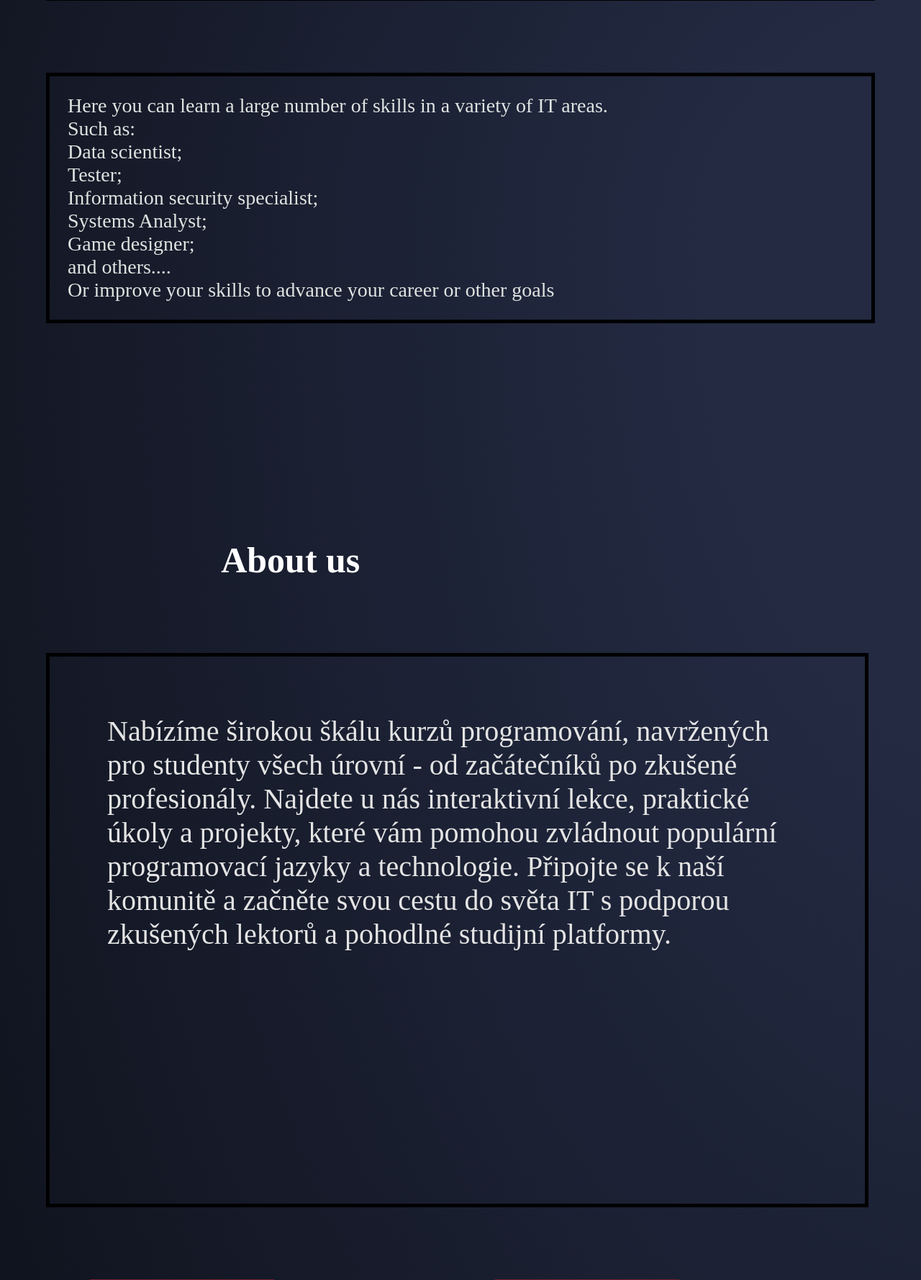
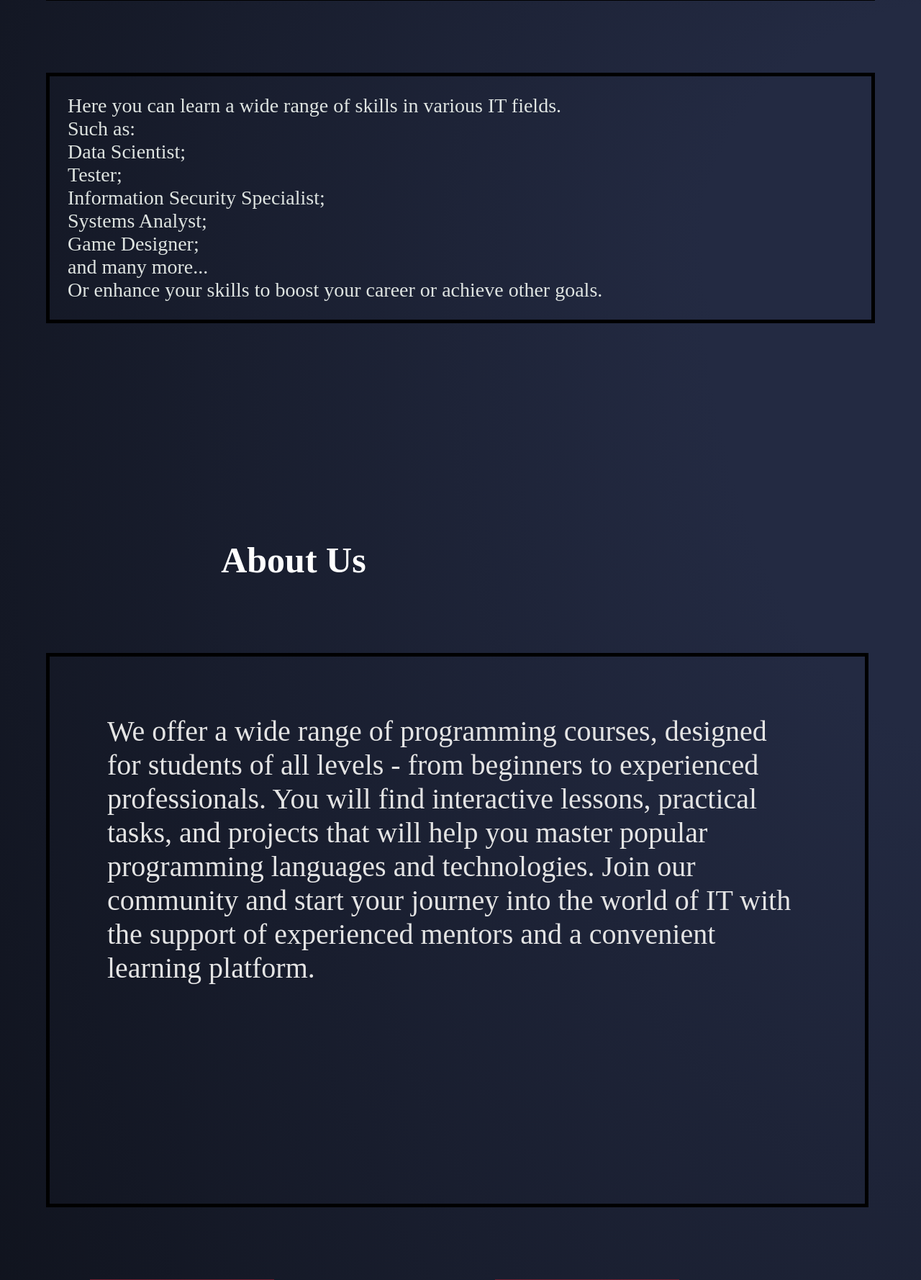
Before and after one commit to DaniilPes/WEB, a PHP site: page /app/Views/TemplateBased/IntroductionTemplate.tpl.php in a window 1280 px wide. Shown: the part 862-2640 px from the top of the page at 72% size. Run offline with PHP 8.4, Linux system fonts and the light colour scheme; some libraries are stand-ins or nearby versions.

Commit message:
translations v2.0
course-page responsivity needed

```diff
--- a/app/Views/TemplateBased/CommentsTemplate.tpl.php
+++ b/app/Views/TemplateBased/CommentsTemplate.tpl.php
@@ -23,8 +23,8 @@ global $tplData;
             <div class="comment <?= $commentClass ?>">
                 <div class="comment-header">
                     <span class="author"><strong>Autor:</strong> <?= htmlspecialchars($comment['autor_name']) ?></span>
-                    <span class="right"><strong>Pravo:</strong> <?= htmlspecialchars($comment['right']) ?></span>
-                    <span class="course"><strong>Kurz:</strong> <?= htmlspecialchars($comment['course']) ?></span>
+                    <span class="right"><strong>Rights:</strong> <?= htmlspecialchars($comment['right']) ?></span>
+                    <span class="course"><strong>Course:</strong> <?= htmlspecialchars($comment['course']) ?></span>
                 </div>
                 <div class="comment-text">
 <!--                    --><?php //= htmlspecialchars($comment['text']) ?>
@@ -41,7 +41,7 @@ global $tplData;
                     <div class="comment-actions">
                         <form action="index.php?page=comments" method="POST">
                             <input type="hidden" name="id_comment" value="<?= htmlspecialchars($comment['id_comment']) ?>">
-                            <input type="submit" name="delete_comment" value="Smazat">
+                            <input type="submit" name="delete_comment" value="Delete">
                         </form>
                     </div>
                 <?php endif; ?>
--- a/app/Views/TemplateBased/IntroductionTemplate.tpl.php
+++ b/app/Views/TemplateBased/IntroductionTemplate.tpl.php
@@ -1,13 +1,11 @@
 <?php
-
 global $tplData;
-
 ?>
 <!DOCTYPE html>
 <html lang="en">
 <head>
     <meta name="viewport" charset="UTF-8" content="width=device-width, initial-scale=1.0">
-    <title> code academy</title>
+    <title>Code Academy</title>
 
     <link rel="stylesheet" href="public/MyCss/style-2.css">
     <link rel="stylesheet" href="public/MyCss/style-1.css">
@@ -33,47 +31,51 @@ global $tplData;
     <div class="osnova1.1">
         <img id="cmdPic" src="public/images/cmdPIC.png">
         <div class="cmdPicString">
-            Here you can learn a large number of skills in a variety of IT areas.</br>
+            Here you can learn a wide range of skills in various IT fields.</br>
             Such as: </br>
-            Data scientist; </br>
+            Data Scientist; </br>
             Tester;</br>
-            Information security specialist;</br>
+            Information Security Specialist;</br>
             Systems Analyst;</br>
-            Game designer;</br>
-            and others....</br>
-            Or improve your skills to advance your career or other goals </br>
+            Game Designer;</br>
+            and many more...</br>
+            Or enhance your skills to boost your career or achieve other goals. </br>
         </div>
     </div>
 
     <div class="courses">
         <div class="pros">
-            <h2 id="aboutUsH1"> About us </h2>
-            <div id="aboutUs" > Nabízíme širokou škálu kurzů programování,
-                navržených pro studenty všech úrovní - od začátečníků po zkušené profesionály.
-                Najdete u nás interaktivní lekce, praktické úkoly a projekty,
-                které vám pomohou zvládnout populární programovací jazyky a technologie.
-                Připojte se k naší komunitě a začněte svou cestu do světa IT s podporou zkušených lektorů a
-                pohodlné studijní platformy.
+            <h2 id="aboutUsH1">About Us</h2>
+            <div id="aboutUs"> We offer a wide range of programming courses,
+                designed for students of all levels - from beginners to experienced professionals.
+                You will find interactive lessons, practical tasks, and projects
+                that will help you master popular programming languages and technologies.
+                Join our community and start your journey into the world of IT with the support of experienced mentors and
+                a convenient learning platform.
             </div>
-            <div class ="test">
-                <div class="professionals" id="prof1"> <img src="public/images/person1.png" class="img-circle" width="150" height="150"> <br>-->
-                    <b> Pavel Verba </b> <br>
-                    <span style="font-size: 20px"> Specialista z kybernetiky</span>
+            <div class="test">
+                <div class="professionals" id="prof1">
+                    <img src="public/images/person1.png" class="img-circle" width="150" height="150"> <br>
+                    <b>Emma Watson</b> <br>
+                    <span style="font-size: 20px">Data Science Expert</span>
                     <hr style="color: black">
                 </div>
-                <div class="professionals" id="prof2"> <img src="public/images/person2.png" class="img-circle" width="150" height="150"> <br>
-                    <b> Pavel Technik </b> <br>
-                    <span style="font-size: 20px"> Specialista z xanaxu</span>
+                <div class="professionals" id="prof2">
+                    <img src="public/images/person2.png" class="img-circle" width="150" height="150"> <br>
+                    <b>Michael Johnson</b> <br>
+                    <span style="font-size: 20px">Cybersecurity Analyst</span>
                     <hr style="color: black">
                 </div>
-                <div class="professionals" id="prof3"> <img src="public/images/person3.png" class="img-circle" width="150" height="150"> <br>
-                    <b> Oleh Tabachinsky </b> <br>
-                    <span style="font-size: 20px"> Pivni specialista</span>
+                <div class="professionals" id="prof3">
+                    <img src="public/images/person3.png" class="img-circle" width="150" height="150"> <br>
+                    <b>Sophia Martinez</b> <br>
+                    <span style="font-size: 20px">Cloud Computing Specialist</span>
                     <hr style="color: black">
                 </div>
-                <div class="professionals" id="prof4"> <img src="public/images/person4.jpg" class="img-circle" width="150" height="150"> <br>
-                    <b> Evzen Dziakin </b> <br>
-                    <span style="font-size: 20px"> Specialista snusu</span>
+                <div class="professionals" id="prof4">
+                    <img src="public/images/person4.jpg" class="img-circle" width="150" height="150"> <br>
+                    <b>John Doe</b> <br>
+                    <span style="font-size: 20px">Artificial Intelligence Engineer</span>
                     <hr style="color: black">
                 </div>
             </div>
@@ -83,27 +85,27 @@ global $tplData;
         <div class="priceItem">
             <strong>Web Development</strong>
             <hr/>
-            Naučte se vytvářet moderní webové aplikace pomocí HTML, CSS a JavaScriptu.
+            Learn how to create modern web applications using HTML, CSS, and JavaScript.
             <hr/>
-            <span>Price: 299 $</span>
+            <span>Price: $299</span>
         </div>
         <div class="priceItem">
-            <strong>C courses</strong>
+            <strong>C Programming</strong>
             <hr/>
-            Základy programování v C: od syntaxe po práci s pamětí a datovými strukturami.
-            <span>Cena: 249 $</span>
+            Basics of C programming: from syntax to memory management and data structures.
+            <span>Price: $249</span>
         </div>
         <div class="priceItem">
-            <strong>Java pro začátečníky</strong>
+            <strong>Java for Beginners</strong>
             <hr/>
-            Naučte se vytvářet aplikace v Javě, včetně základů objektově orientovaného programování.
-            <span>Cena: 279 $</span>
+            Learn how to create applications in Java, including the basics of object-oriented programming.
+            <span>Price: $279</span>
         </div>
         <div class="priceItem">
-            <strong>Kotlin pro Android</strong>
+            <strong>Kotlin for Android</strong>
             <hr/>
-            Vývoj mobilních aplikací pro Android pomocí jazyka Kotlin a Android Studia.
-            <span>Cena: 319 $</span>
+            Develop Android mobile apps using Kotlin and Android Studio.
+            <span>Price: $319</span>
         </div>
     </div>
 </div>
```
Also changed, not shown: app/Views/TemplateBased/UserManagementTemplate.tpl.php (+8 -8 lines), app/Views/TemplateBased/UserUpdateTemplate.tpl.php (+9 -17 lines).
